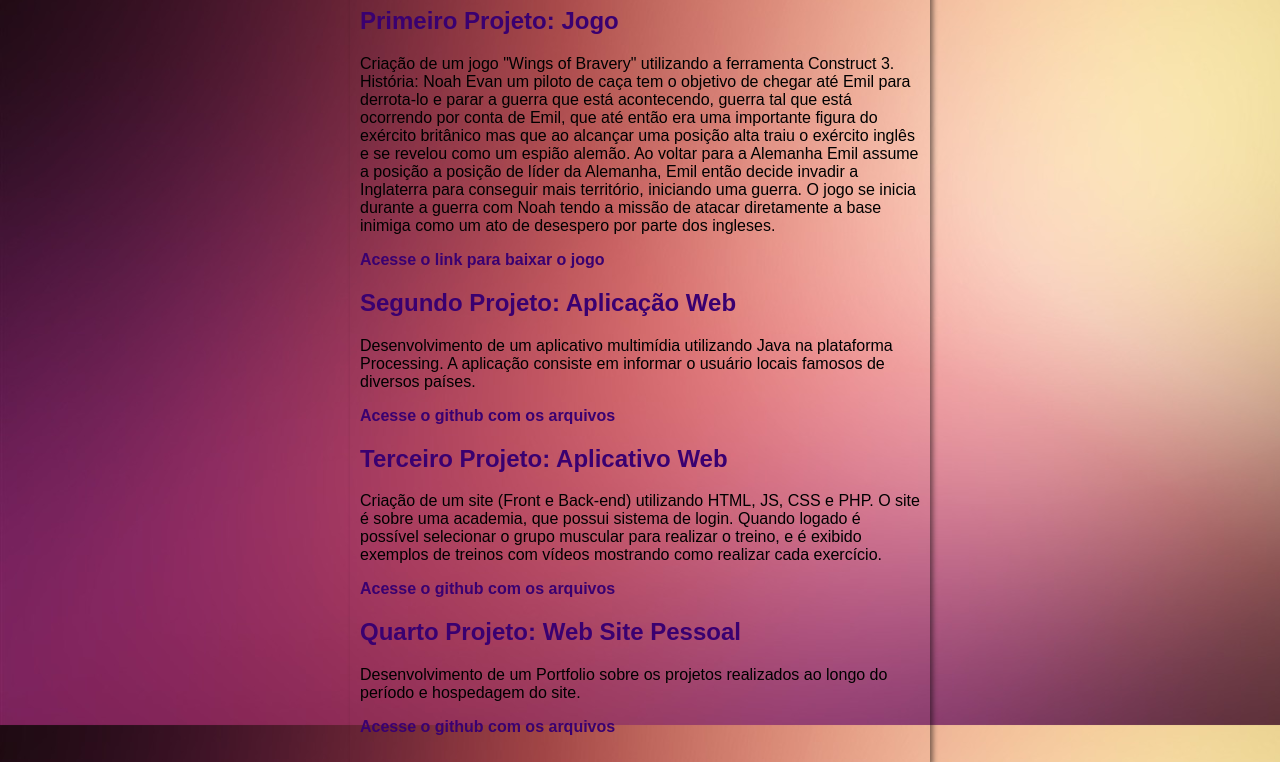
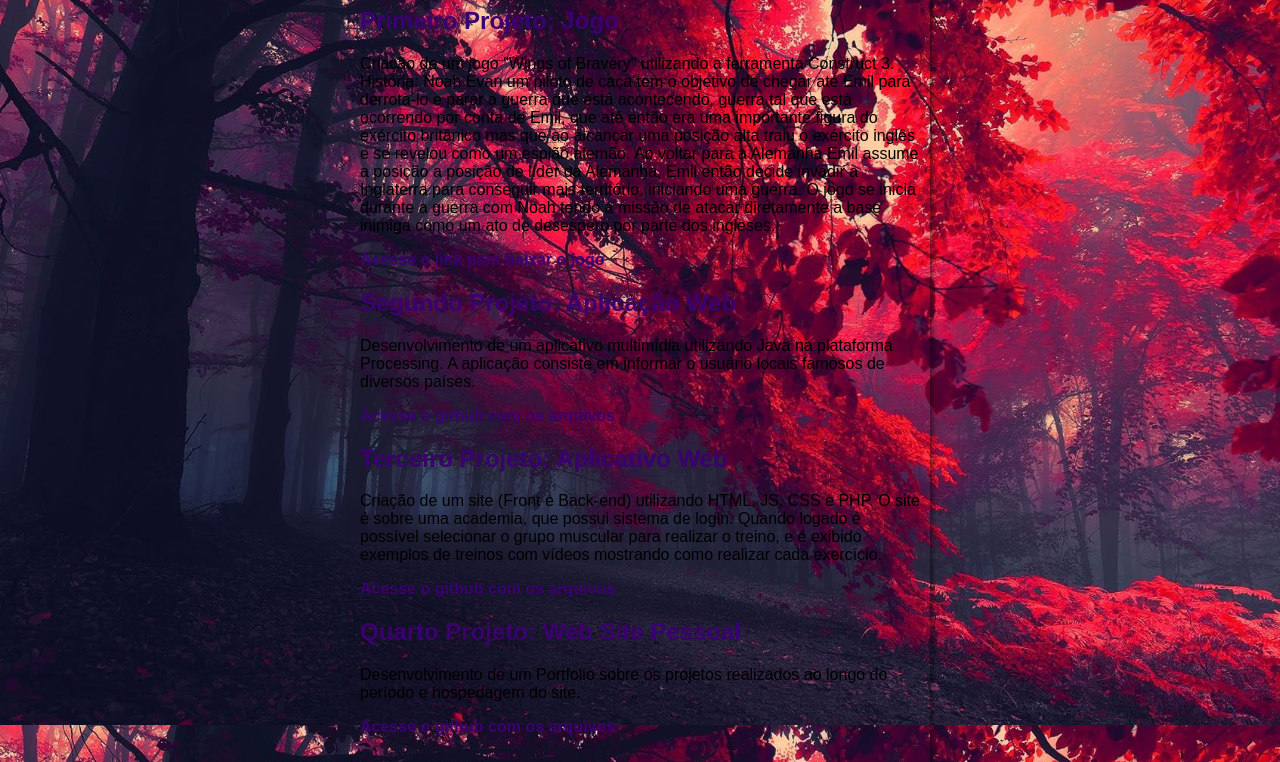
Before and after one commit to gabrielyoshikawa/Portfolio-Website, a plain HTML site: page expcriat.html in a window 1280 px wide. Shown: the part 91-853 px from the top of the page. Drawn offline with Linux system fonts and the light colour scheme.

Commit message:
change bg

```diff
--- a/expcriat.html
+++ b/expcriat.html
@@ -8,7 +8,7 @@
     <style>
 body {
     height:100vh;
-    background: url('images/bgexpcriat.jpg');
+    background: url('images/bgmaterias.jpg');
     background-size:cover;
     position:relative;    font-family: Arial, Helvetica, sans-serif;
     font-size: 16px;
```
Also changed, not shown: filo.html (+1 -1 lines), lgcmat.html (+1 -1 lines), raciocinio.html (+1 -1 lines), sisciber.html (+1 -1 lines), images/bgmaterias.jpg (added).
